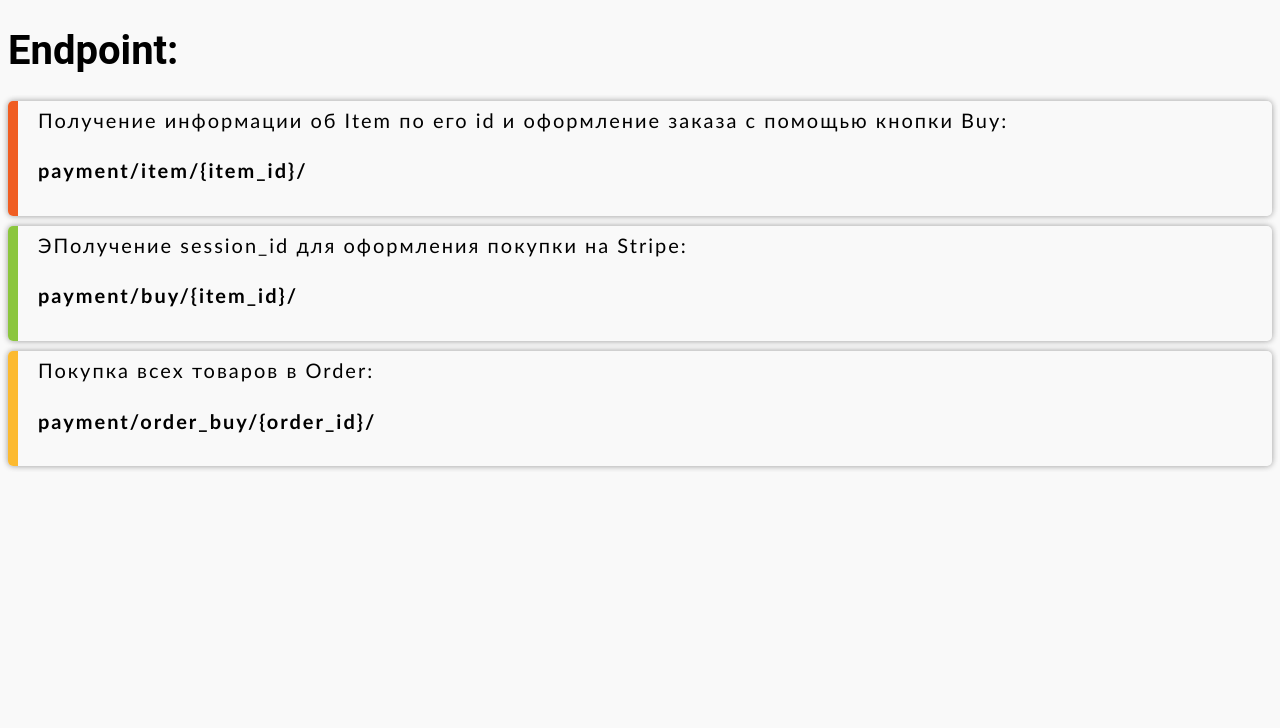
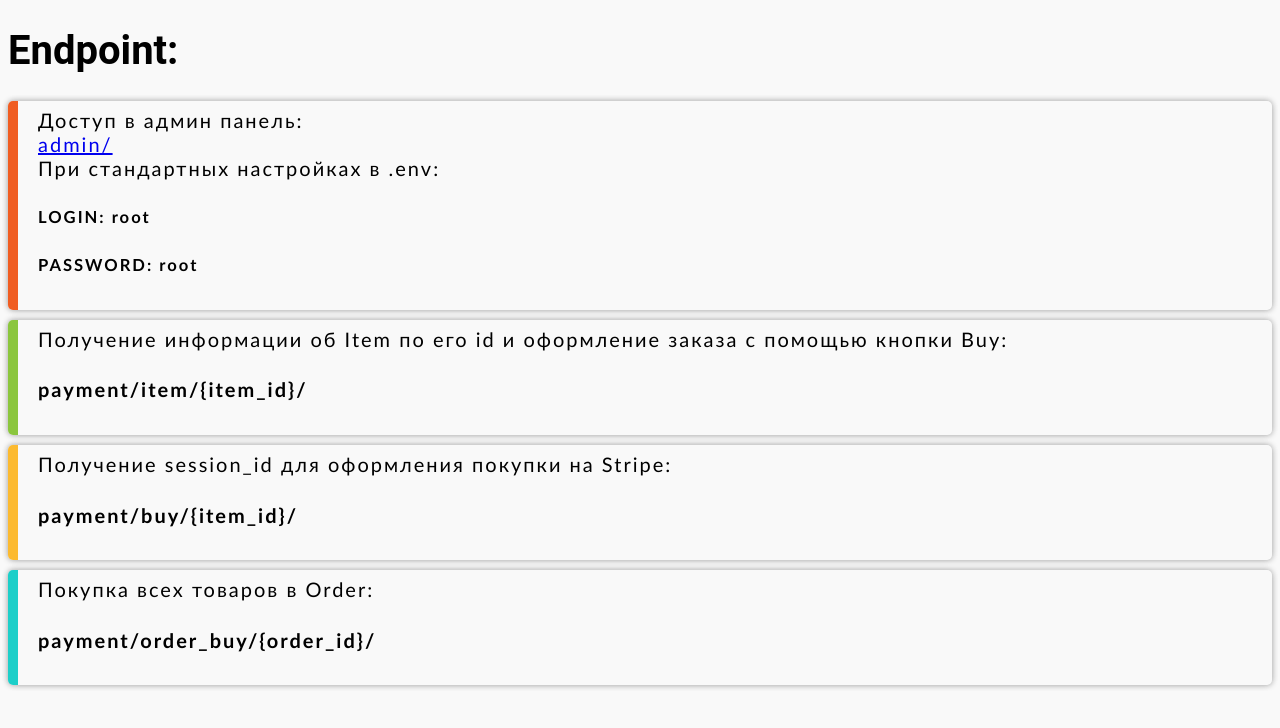
Before and after one commit to DarkProrokk/Payment, a Django app: page / in a window 1280 px wide. Shown: the top 728 px of the page. Run offline with Django 4.2, Linux system fonts and the light colour scheme.

Commit message:
minor changes

```diff
--- a/Payment/models.py
+++ b/Payment/models.py
@@ -44,4 +44,4 @@ class Order(models.Model):
     discount = models.ForeignKey(Discount, on_delete=models.SET_NULL, blank=True, null=True)
 
     def __str__(self):
-        return self.pk
+        return f'Order ID: {self.pk}'
--- a/Payment/templates/Payment/index.html
+++ b/Payment/templates/Payment/index.html
@@ -12,8 +12,10 @@
 <body>
 <h1>Endpoint:</h1>
 <ul class="border">
+  <li>Доступ в админ панель: <br> <a href="admin/">admin/</a> <br> При стандартных настройках в .env:<br><h5>LOGIN: root </h5>
+      <h5>PASSWORD: root </h5></li>
   <li>Получение информации об Item по его id и оформление заказа с помощью кнопки Buy: <h4>payment/item/{item_id}/</h4></li>
-  <li>ЭПолучение session_id для оформления покупки на Stripe: <h4>payment/buy/{item_id}/</h4></li>
+  <li>Получение session_id для оформления покупки на Stripe: <h4>payment/buy/{item_id}/</h4></li>
   <li>Покупка всех товаров в Order: <h4>payment/order_buy/{order_id}/</h4></li>
 </ul>
 </body>
--- a/Payment/tests.py
+++ b/Payment/tests.py
@@ -99,11 +99,6 @@ class ItemModelTests(TestCase):
         self.assertListEqual([choice[0] for choice in Item.CUR], choices)
         self.print_info('Finish test_currency_choices')
 
-    def test_str_representation(self):
-        self.print_info('test_str_representation')
-        self.assertEqual(str(self.item_1), 'item_1')
-        self.print_info('Finish test_str_representation')
-
     def test_default_currency(self):
         self.print_info('test_str_representation')
         self.assertEqual(self.item_1.currency, 'usd')
```
